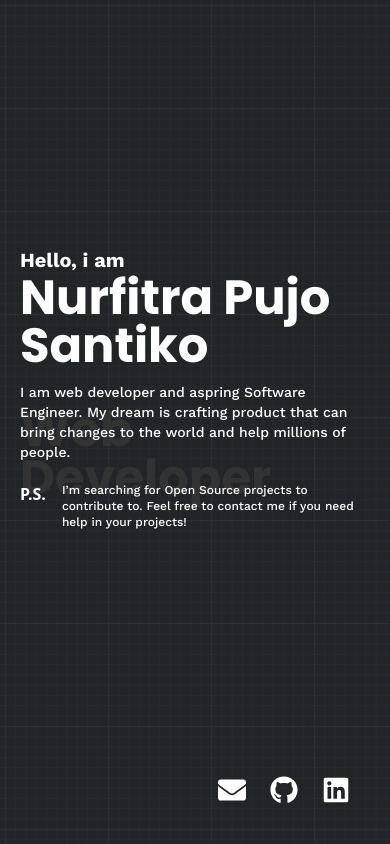
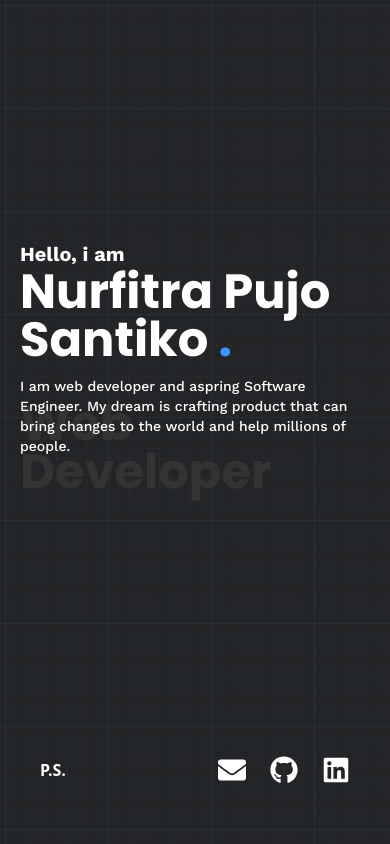
Before and after one commit to NurfitraPujo/nurfitrapujo.com, a Next.js app: page / in a window 390 px wide. Built offline with nearby package versions, Linux system fonts and the light colour scheme.

Commit message:
redesign: add P.S tooltip for mobile

```diff
--- a/src/components/Layout/Footer.tsx
+++ b/src/components/Layout/Footer.tsx
@@ -1,9 +1,42 @@
+import * as Tooltip from "@radix-ui/react-tooltip";
 import { FaEnvelope, FaGithub, FaLinkedin } from "react-icons/fa";
 import { SocialMediaIcon } from "../SocialMediaIcon/SocialMediaIcon";
 
 function Footer() {
   return (
-    <div className="self-end flex flex-row space-x-6  mr-10 mb-10 text-white">
+    <div className="flex flex-row items-center justify-between  mx-10 my-5">
+      <div className=" md:hidden">
+        <Tooltip.Provider>
+          <Tooltip.Root delayDuration={0}>
+            <Tooltip.Trigger>
+              <a>
+                <b className="text-white">P.S.</b>
+              </a>
+            </Tooltip.Trigger>
+            <Tooltip.Content
+              side="top"
+              sideOffset={3}
+              align="start"
+              avoidCollisions={false}
+            >
+              <div className="bg-blue p-1">
+                <p className="text-white font-display text-sm">
+                  Looking for open source projects!
+                </p>
+              </div>
+              <Tooltip.Arrow className="fill-blue" />
+            </Tooltip.Content>
+          </Tooltip.Root>
+        </Tooltip.Provider>
+      </div>
+      <div className="hidden md:flex max-w-2xl text-white text-base flex-row items-center md:items-baseline md:align-baseline space-x-4">
+        <b>P.S.</b>
+        <p>
+          I’m searching for Open Source projects to contribute to. Feel free to
+          contact me if you need help in your projects!
+        </p>
+      </div>
+      <div className="self-end flex flex-row space-x-6 last:mr-0 m-10 text-white">
         <SocialMediaIcon
           name="Nurfitra Pujo Santiko Email Link Button"
           text="Contact me here!"
@@ -26,6 +59,7 @@ function Footer() {
           <FaLinkedin size="28px" />
         </SocialMediaIcon>
       </div>
+    </div>
   );
 }
 
--- a/src/components/SocialMediaIcon/SocialMediaIcon.tsx
+++ b/src/components/SocialMediaIcon/SocialMediaIcon.tsx
@@ -11,7 +11,7 @@ function SocialMediaIcon({ children, text, link, name }: SocialMediaIconProps) {
             {children}
           </a>
         </Tooltip.Trigger>
-        <Tooltip.Content side="top" align="center">
+        <Tooltip.Content side="top" sideOffset={3} align="center">
           <div className="bg-blue px-1 py-1.5 border-none">
             <p className="text-white font-display">{text}</p>
           </div>
--- a/src/pages/index.tsx
+++ b/src/pages/index.tsx
@@ -10,7 +10,7 @@ const Home: NextPage = () => {
         <title>Nurfitra Pujo Santiko</title>
         <meta
           name="description"
-          content="Nurfitra Pujo Santiko personal website and portofolio"
+          content="Nurfitra Pujo Santiko personal website and portofolio. A web developer and aspiring Software Developer"
         />
         <link rel="icon" href="/favicon.ico" />
       </Head>
@@ -18,7 +18,7 @@ const Home: NextPage = () => {
         <header className="relative flex flex-col align-start">
           <h2 className="font-body text-white text-xl">Hello, i am</h2>
           <h1 className="mt-0 text-5xl md:text-6xl text-white max-w-[443px] break-words">
-            Nurfitra Pujo Santiko
+            Nurfitra Pujo Santiko <span className="text-blue">.</span>
           </h1>
           <h2 className="z-[-1] absolute text-5xl md:text-6xl text-subtle-black top-40 md:top-16 left-0 md:left-5 max-w-[443px] break-words">
             Web Developer
@@ -30,13 +30,6 @@ const Home: NextPage = () => {
           product that can bring changes to the world and help millions of
           people.
         </p>
-        <div className="mt-5 max-w-2xl text-white text-base flex flex-row align-baseline space-x-4">
-          <b>P.S.</b>
-          <p>
-            I’m searching for Open Source projects to contribute to. Feel free
-            to contact me if you need help in your projects!
-          </p>
-        </div>
       </article>
     </div>
   );
--- a/tailwind.config.js
+++ b/tailwind.config.js
@@ -15,7 +15,9 @@ module.exports = {
       display: ["Poppins", "monospace"],
       body: ["Work Sans", "sans-serif"],
     },
-    extend: {},
+    extend: {
+
+    },
   },
   plugins: [],
 };
```
Lines whose indentation alone changed are shown as unchanged.
